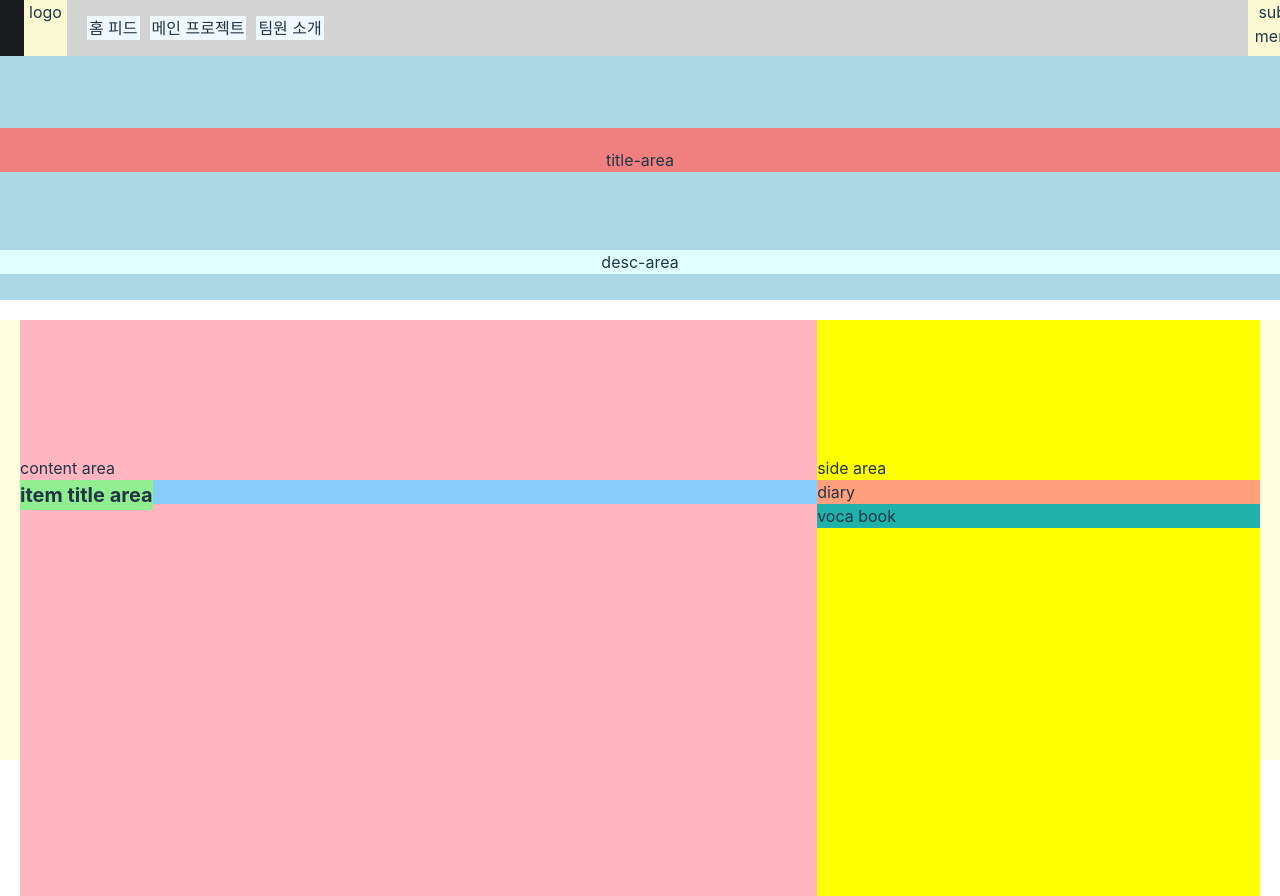
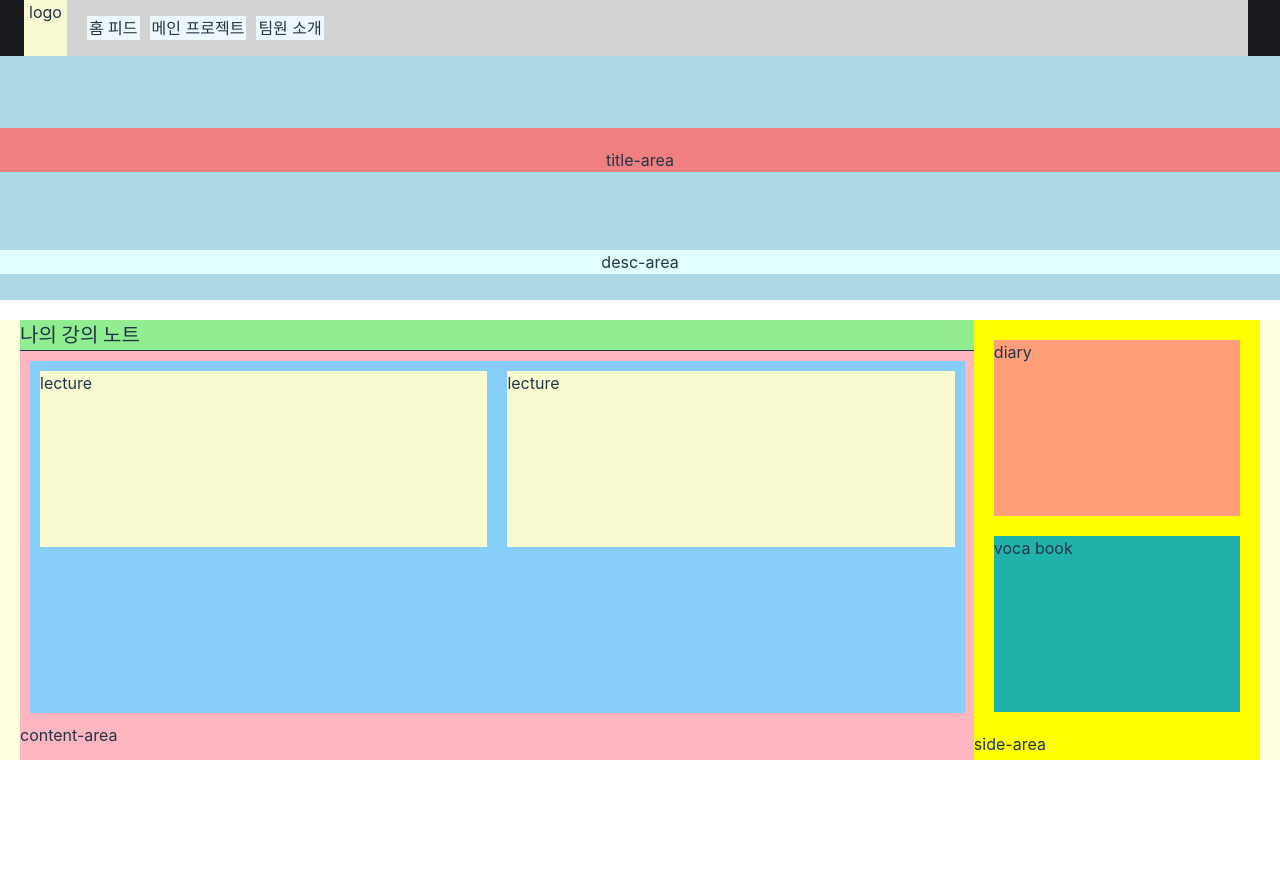
Before and after one commit to zeoneee/React_Project, a React (Vite) app in the folder ZzongZzong2_Project/: page /MainPage in a window 1280 px wide. After the commit the page ends 800 px from the top, so only its background shows below. Built offline with nearby package versions, Linux system fonts and the light colour scheme.

Commit message:
0513: lecture diary vocab area

```diff
--- a/ZzongZzong2_Project/src/MainPage.css
+++ b/ZzongZzong2_Project/src/MainPage.css
@@ -176,68 +176,83 @@ div {
     display: inline-flex;
 }
 
-.apply-grid-system .content-inner .grid-container .nav-grid-wrapper {
+
+/* .apply-grid-system .content-inner .grid-container .nav-grid-wrapper {
     background-color: lightpink;
-}
+} */
 
 .apply-grid-system .content-inner .grid-container .content-area {
-    padding-top: 136px;
-    width: 90%;
+    width: 100%;
     height: 100%;
     background-color: lightpink;
 }
 
-.apply-grid-system .content-inner .grid-container .content-area .head-wrap {
+
+/* .apply-grid-system .content-inner .grid-container .content-area .head-wrap {
     display: block;
     left: 0;
     position: absolute;
     top: 0;
     width: 70%;
     background-color: lightgoldenrodyellow;
-}
+}*/
 
 .apply-grid-system .content-inner .grid-container .content-area .item-title-area {
     align-items: center;
-    /* color: #18191b; */
     display: flex;
     font-size: 20px;
     font-weight: 700;
     grid-column-start: 1;
     height: 30px;
-    justify-content: center;
-    margin-bottom: 16px;
-    position: absolute;
+    justify-content: left;
+    border-bottom: 1px solid;
+    /* margin-bottom: 16px;
+    position: absolute; */
     background-color: lightgreen;
 }
 
+.apply-grid-system .content-inner .grid-container .content-area .lecture-note-area {
+    grid-column: span 1 / auto;
+    height: 80%;
+    width: 98%;
+    margin: 10px;
+    display: inline-flex;
+    background-color: lightskyblue;
+}
+
+.apply-grid-system .content-inner .grid-container .content-area .lecture-note-area .lecture {
+    height: 50%;
+    width: 100%;
+    margin: 10px;
+    background-color: lightgoldenrodyellow;
+}
+
 .apply-grid-system .content-inner .grid-container .side-area {
-    padding-top: 136px;
-    width: 50%;
+    width: 30%;
     height: 100%;
     background-color: yellow;
 }
 
 .apply-grid-system .content-inner .grid-container .side-area .diary {
-    grid-column: span 2 / auto;
+    /* grid-column: span 2 / auto;
     grid-row-start: 1;
     grid-row-end: span 1;
     grid-column-start: 7;
-    grid-column-end: span 2;
+    grid-column-end: span 2; */
+    height: 40%;
+    margin: 20px;
     background-color: lightsalmon;
 }
 
 .apply-grid-system .content-inner .grid-container .side-area .vocab {
-    grid-column: span 2 / auto;
+    /* grid-column: span 2 / auto;
     grid-row-start: 2;
     grid-row-end: span 1;
     grid-column-start: 7;
-    grid-column-end: span 2;
+    grid-column-end: span 2; */
+    height: 40%;
+    margin: 20px;
     background-color: lightseagreen;
-}
-
-.apply-grid-system .content-inner .grid-container .content-area .lecture-note {
-    grid-column: span 1 / auto;
-    background-color: lightskyblue;
 }
 
 
--- a/ZzongZzong2_Project/src/MainPage.jsx
+++ b/ZzongZzong2_Project/src/MainPage.jsx
@@ -19,9 +19,9 @@ function MainPage() {
                             </nav>
                         </div>
                     </div>
-                    <div tabindex="-1" class="sub-menu-area">
+                    {/* <div tabindex="-1" class="sub-menu-area">
                         <div class="sub-menu">sub-menu</div>
-                    </div>
+                    </div> */}
                 </div>
             </header>
 
@@ -39,14 +39,22 @@ function MainPage() {
                         <div class="content-inner">
                             <div class="grid-container">
                                 {/* <div class="nav-grid-wrapper">네비게이션 바</div> */}
-                                <div class="content-area">content area
+                                <div class="content-area">
                                     {/* <div class="head-wrap">content wrap</div> */}
-                                    <div class="item-title-area">item title area</div>
-                                    <div class="lecture-note">강의 노트</div>
+                                    <div class="item-title-area">나의 강의 노트</div>
+                                    <div class="lecture-note-area">
+                                        <div class="lecture">lecture</div>
+                                        <div class="lecture">lecture</div>
+                                        {/* <div class="lecture">lecture</div>
+                                        <div class="lecture">lecture</div> */}
+                                        {/* lecture flex에서 inline 이후 넘어가는거 적용하기 */}
+                                    </div>
+                                    content-area
                                 </div>
-                                <div class="side-area">side area
+                                <div class="side-area">
                                     <div class="diary">diary</div>
                                     <div class="vocab">voca book</div>
+                                    side-area
                                 </div>
                             </div>
                         </div>
```
